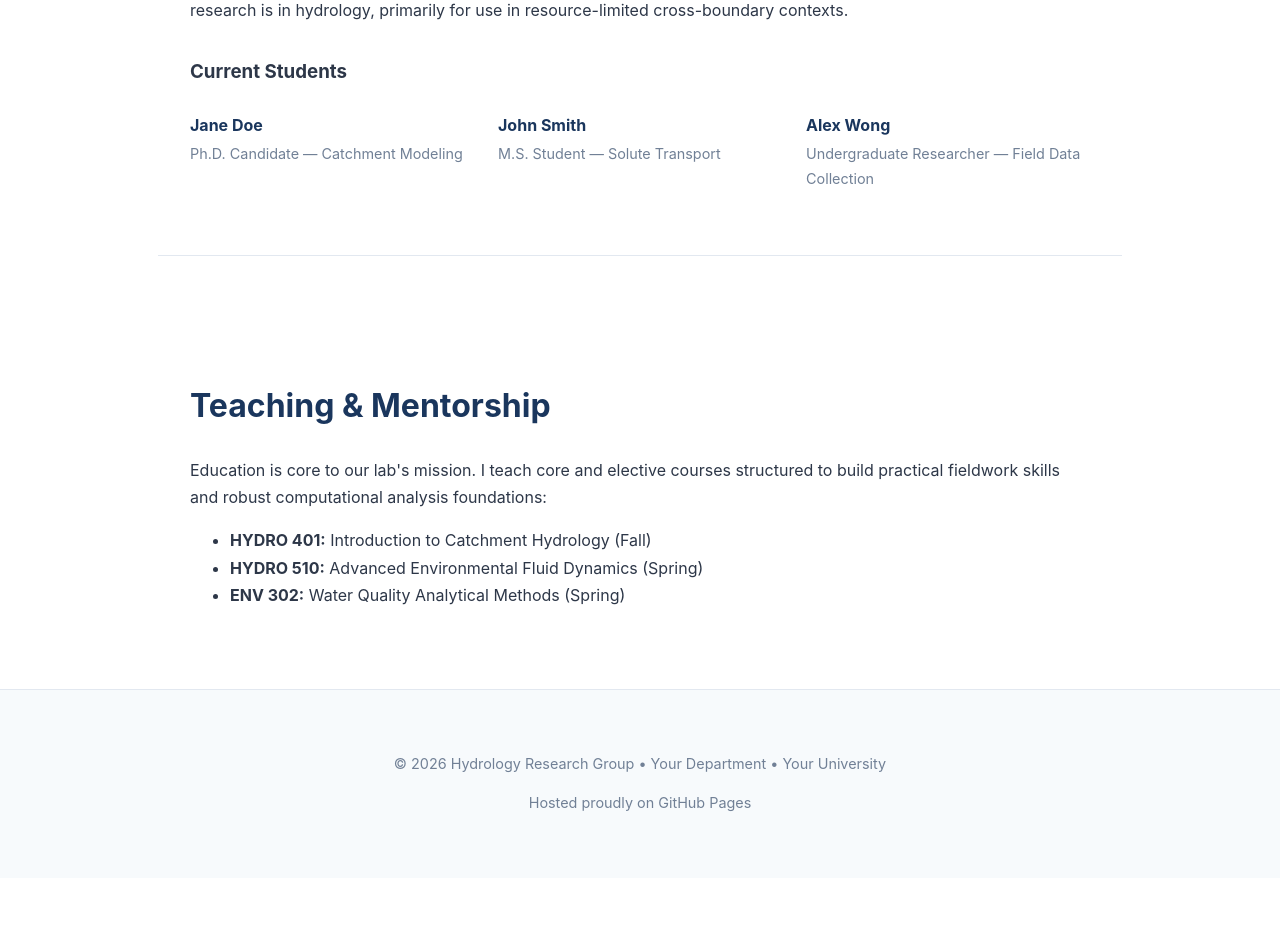
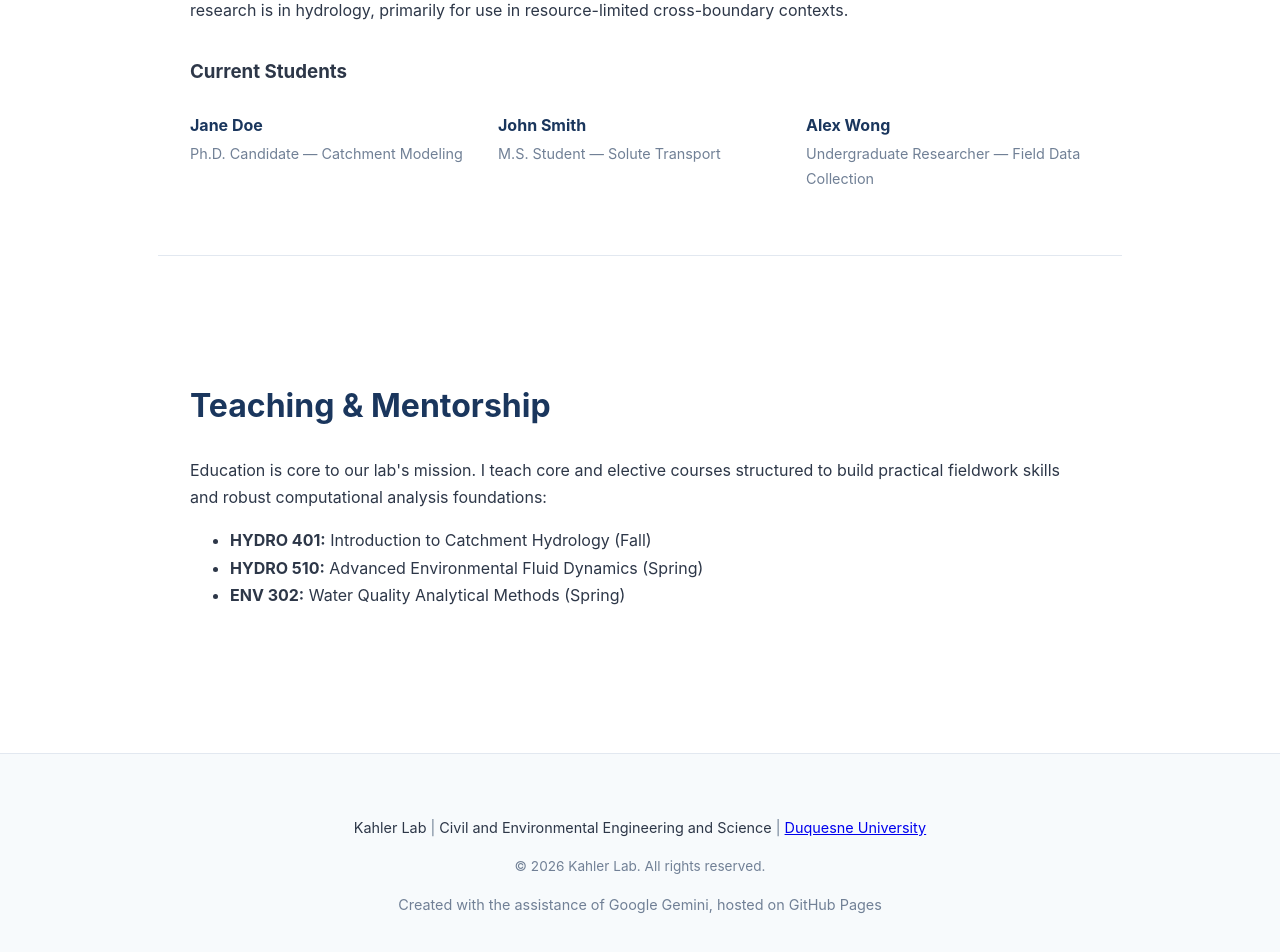
Before and after one commit to hydro-lab/hydro-lab.github.io, a Jekyll site: the page website.html, which Jekyll copies as it is, in a window 1280 px wide and 1400 px high, scrolled down 2042 px. Shown: the part 420-1372 px from the top of the window. Built offline with Jekyll 4.4.1, drawn with Linux system fonts in a browser that asks for light colours; before the commit the page ends 3340 px from its top, so only the background shows below that.

Commit message:
Fixed footer.

```diff
--- a/website.html
+++ b/website.html
@@ -237,14 +237,35 @@
             color: #718096;
         }
 
-        /* Footer */
+
+        /* --- FOOTER STYLING --- */
 footer {
-            background: var(--bg-light);
-            text-align: center;
+    background-color: #f7fafc; /* Subtle light gray background */
     padding: 3rem 2rem;
     font-size: 0.9rem;
      color: #718096;
+    text-align: center;
     border-top: 1px solid var(--border);
+    margin-top: 4rem;
+}
+
+/* Force the links to look like normal text */
+.footer-link {
+    color: var(--text); /* Uses your main charcoal/body text color */
+    text-decoration: none; /* Removes the default line underneath */
+    transition: color 0.2s ease;
+}
+
+/* Subtle feedback when someone hovers over the link */
+.footer-link:hover {
+    color: var(--accent); /* Gently shifts to your accent color on hover */
+    text-decoration: underline; /* Optional: adds underline ONLY on hover */
+}
+
+.copyright {
+    font-size: 0.85rem;
+    color: #718096; /* Muted gray for the copyright line */
+    margin-top: 0.5rem;
 }
 
         /* Responsive Tweaks */
@@ -384,8 +405,15 @@
 
     <!-- Footer -->
     <footer>
-        <p>&copy; 2026 Hydrology Research Group &bull; Your Department &bull; Your University</p>
-        <p>Hosted proudly on GitHub Pages</p>
+    <div class="footer-container">
+        <p>
+            <a href="#research" class="footer-link">Kahler Lab</a> |
+            <a href="https://www.duq.edu/academics/colleges-and-schools/science-and-engineering/academics/departments-and-programs/cere/index.php" target="_blank" rel="noopener noreferrer" class="footer-link">Civil and Environmental Engineering and Science</a> |
+            <a href = "https://www.duq.edu/" target="_blank" rel="noopener noreferrer">Duquesne University</a>
+        </p>
+        <p class="copyright">&copy; 2026 Kahler Lab. All rights reserved.</p>
+        <p>Created with the assistance of Google Gemini, hosted on GitHub Pages</p>
+    </div>
 </footer>
 
 </body>
```
Lines whose indentation alone changed are shown as unchanged.
